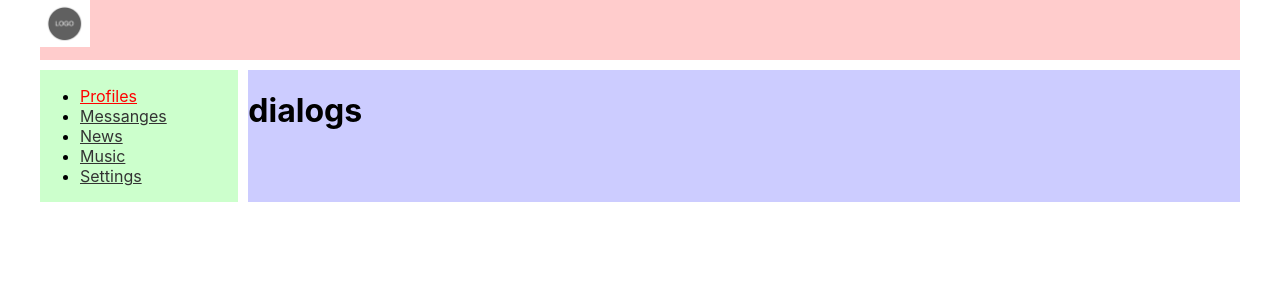
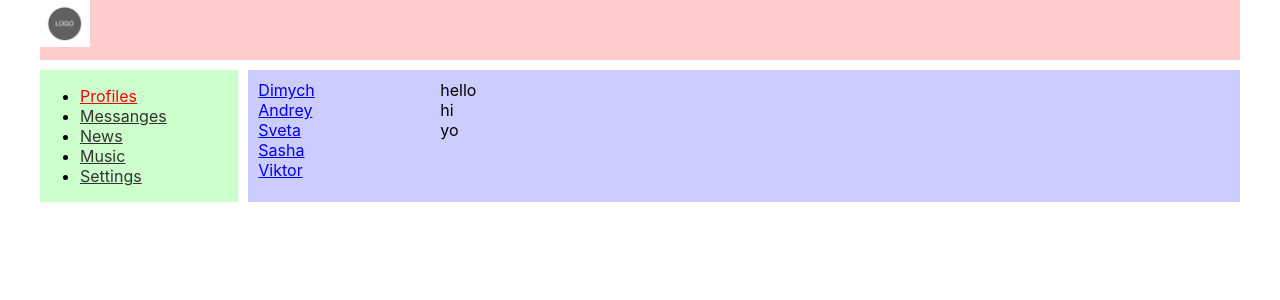
Before and after one commit to 7654567/samurai-way, a React (Create React App) app: page /dialog in a window 1280 px wide. Shown: the top 300 px of the page. Built offline with nearby package versions, Linux system fonts and the light colour scheme.

Commit message:
25 lesson

```diff
--- /dev/null
+++ b/src/components/Dialogs/Dialogs.module.css
@@ -0,0 +1,26 @@
+.dialogs {
+	display: grid;
+	grid-template-columns: 2fr 10fr;
+	gap: 20px;
+}
+
+.dialogsItems {
+	padding: 10px;
+
+}
+
+.dialog {
+
+}
+
+.messanges {
+	padding: 10px;
+}
+
+.messange {
+
+}
+
+.messange .active {
+	color: gold;
+}
--- a/src/components/Dialogs/Dialogs.tsx
+++ b/src/components/Dialogs/Dialogs.tsx
@@ -1,8 +1,56 @@
 import React from 'react';
+import s from './Dialogs.module.css'
+import {NavLink} from "react-router-dom";
 
-type DialogsPropsTypes = {}
+// type DialogsPropsTypes = {}
 export const Dialogs = () => {
+	const dialogsData = [
+		{id: 1, name: "Dimych"},
+		{id: 2, name: "Andrey"},
+		{id: 3, name: "Sveta"},
+		{id: 4, name: "Sasha"},
+		{id: 5, name: "Viktor"},
+	]
+	const messanesData = [
+		{id: 1, messange: "hello"},
+		{id: 2, messange: "hi"},
+		{id: 3, messange: "yo"},
+	]
 	return (
-		<h1>dialogs</h1>
+		<div className={s.dialogs}>
+			<div className={s.dialogsItems}>
+				{dialogsData.map(el => <Dialog dialog={el}/>)}
+			</div>
+			<div className={s.messanges}>
+				{messanesData.map(el => <Messange messange={el}/>)}
+			</div>
+		</div>
 	);
 };
+
+type DialogType = {
+	id: number
+	name: string
+}
+type DialogPropsType = {
+	dialog: DialogType
+}
+const Dialog = (props: DialogPropsType) => {
+	return (
+		<div className={s.dialog}>
+			<NavLink to={"/dialogs/" + props.dialog.id}>{props.dialog.name}</NavLink>
+		</div>
+	)
+}
+type MessangeType = {
+	id: number
+	messange: string
+}
+type MessangePropsType = {
+	messange: MessangeType
+}
+const Messange = (props: MessangePropsType) => {
+	return (
+		<div className={s.messange}>{props.messange.messange}</div>
+	)
+}
--- a/src/components/Profile/MyPosts/MyPosts.tsx
+++ b/src/components/Profile/MyPosts/MyPosts.tsx
@@ -11,8 +11,9 @@ export const MyPosts = () => {
 				<textarea name="newPost" id="newPost"></textarea>
 				<button>Add</button>
 			</form>
-            <Post message="message1" />
-            <Post message="message2" />
+
+			<Post message="message1"/>
+			<Post message="message2"/>
 		</div>
 	);
 };
```
Lines whose indentation alone changed are shown as unchanged.
